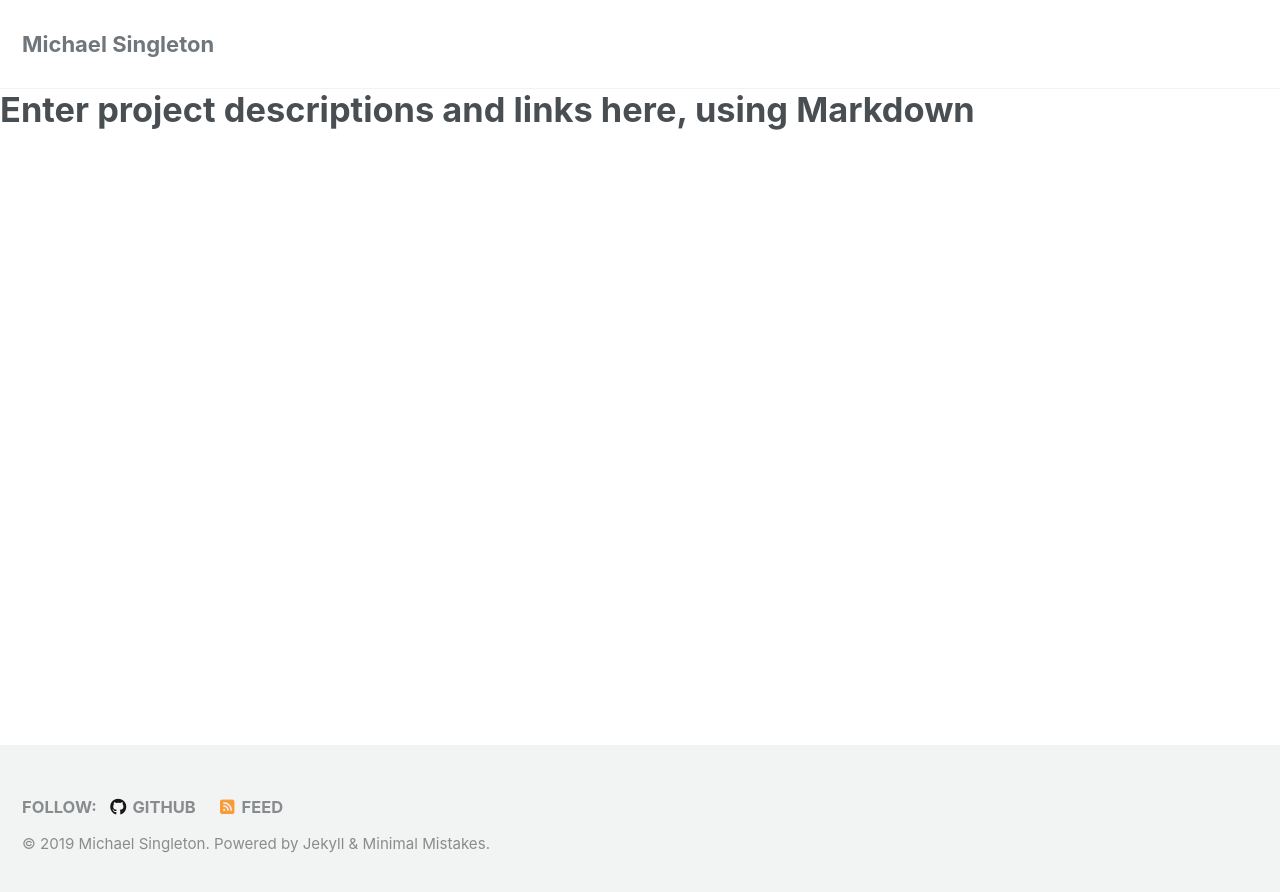
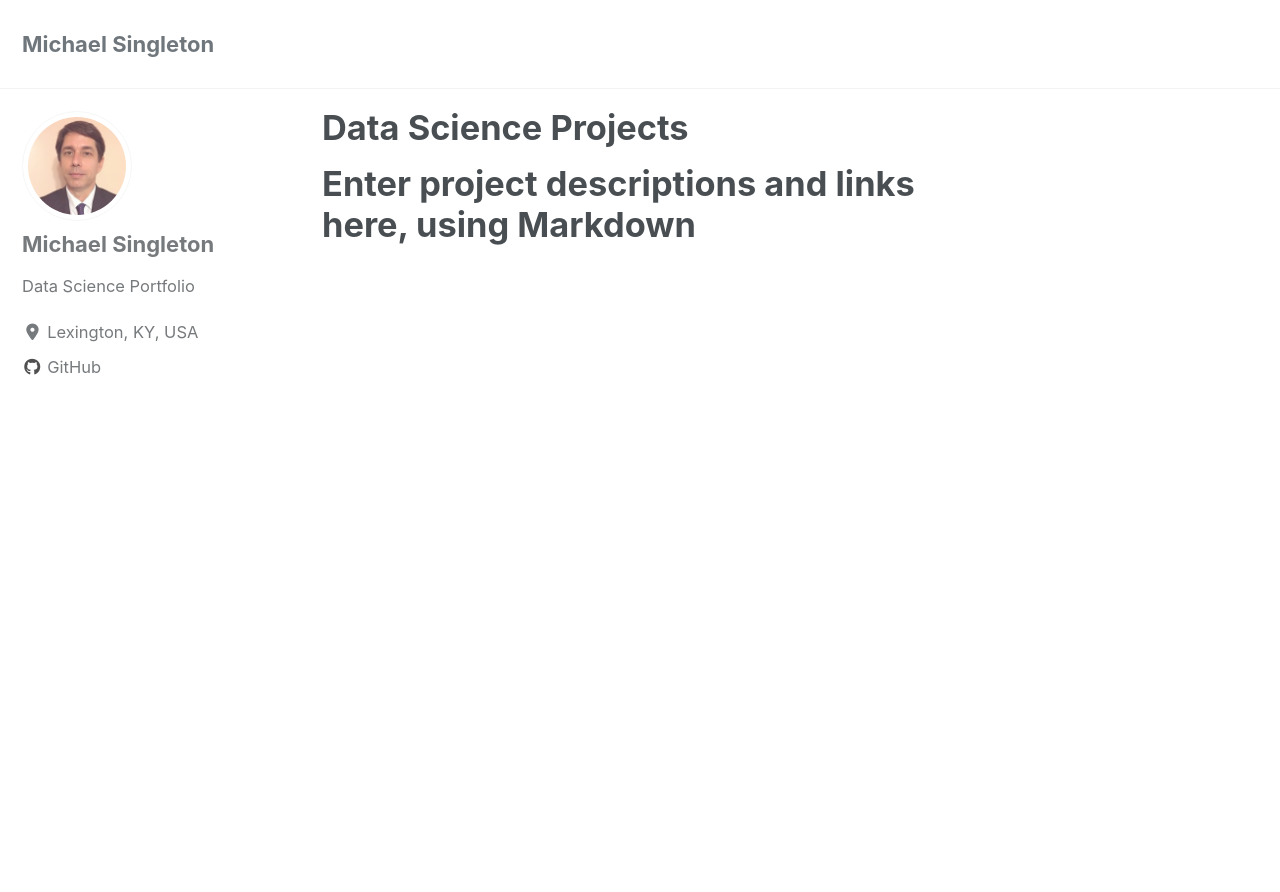
Before and after one commit to msingle99/msingle99.github.io, a Jekyll site: the page built from projects/index.md, in a window 1280 px wide and 900 px high. Shown: the top 892 px of the window. Built offline with Jekyll 4.4.1, drawn with Linux system fonts in a browser that asks for light colours; cached includes are drawn as plain includes; nearby versions of some CDN libraries; our own code applies the rules of GitHub Pages for plain Markdown files.

Commit message:
Update index.md

```diff
--- a/projects/index.md
+++ b/projects/index.md
@@ -1,4 +1,7 @@
 ---
-
+layout: single
+permalink: /projects/
+title: "Data Science Projects"
+author_profile: true
 ---
 # Enter project descriptions and links here, using Markdown
```
